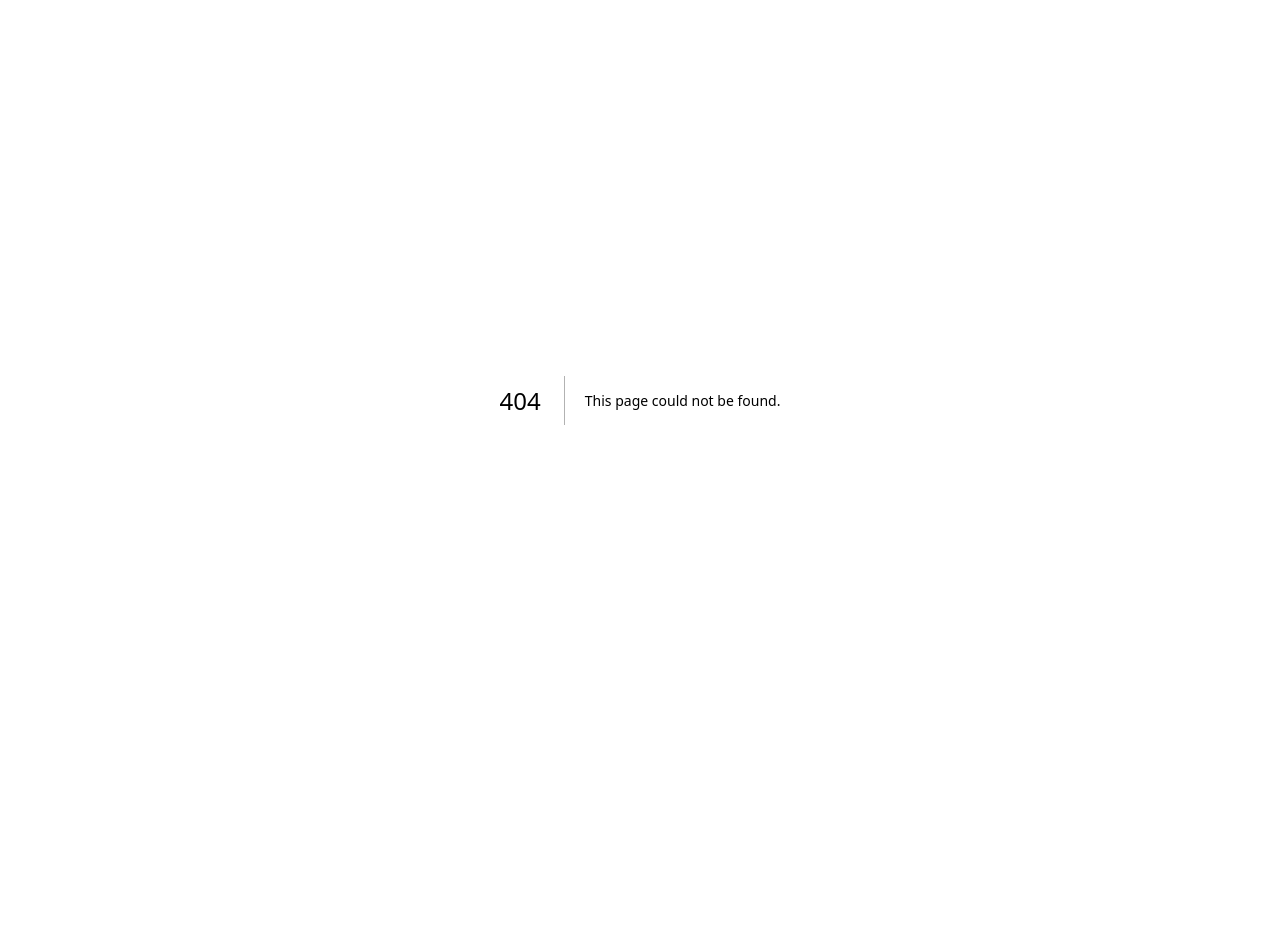
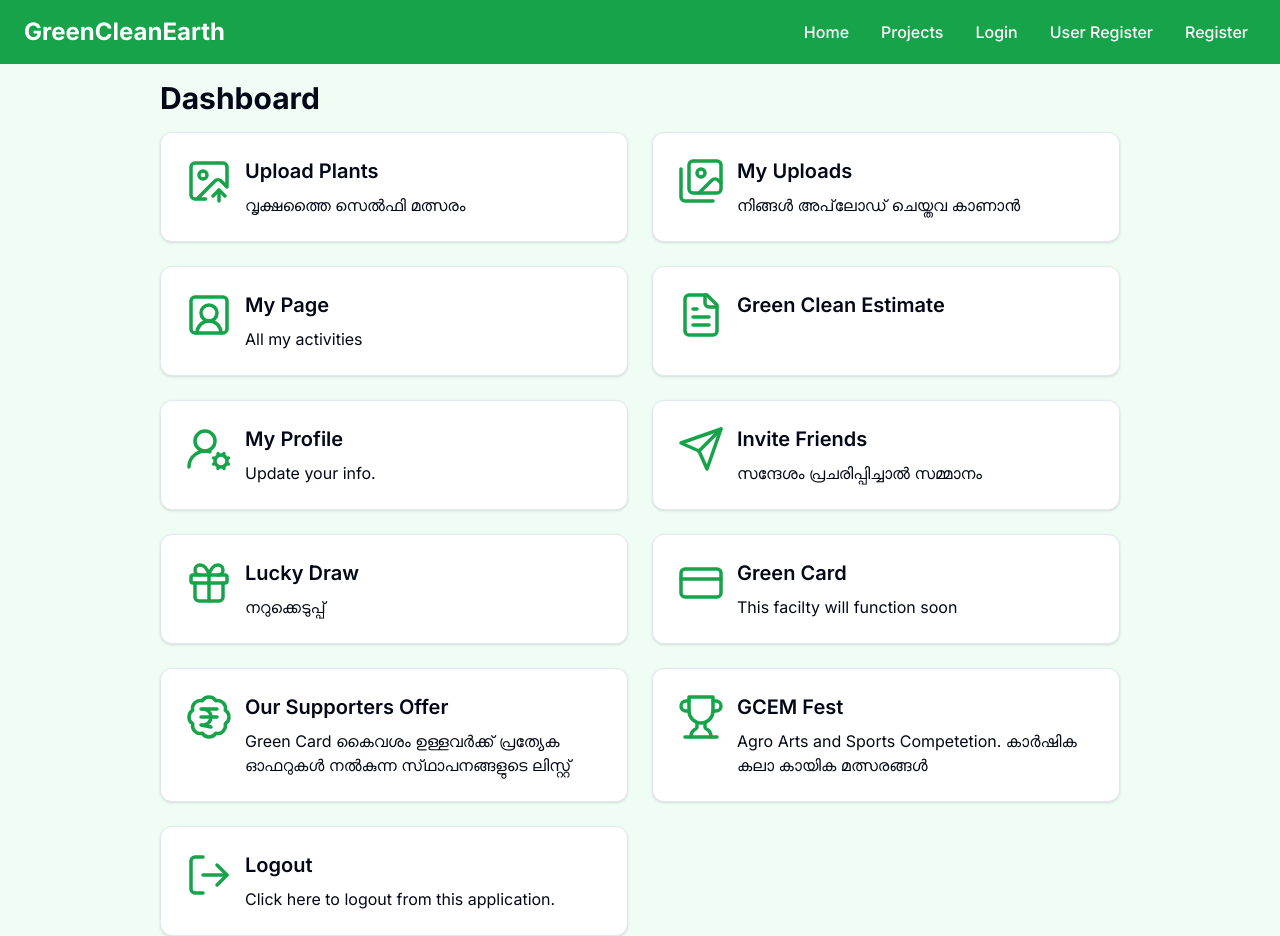
Before and after one commit to nihadgithub/Green-clean-earth, a Next.js app: page /user-dash-home in a window 1280 px wide. Before the commit this address had no page. Before the commit the page ends 800 px from the top, so only its background shows below. Built offline with nearby package versions, Linux system fonts and the light colour scheme.

Commit message:
ui - dashboard

```diff
--- /dev/null
+++ b/src/app/user-dash-home/page.tsx
@@ -0,0 +1,151 @@
+"use client";
+import NavigationBar from "@/components/navigationBar";
+import { BadgeIndianRupee, CreditCard, FileText, Gift, ImageUp, Images, LogOut, Send, SquareUserRound, Trophy, UserRoundCog } from "lucide-react";
+import Link from 'next/link'
+
+export default function UserDashHome() {
+  return (
+    <div className="bg-green-50 dark:bg-gray-900">
+      <NavigationBar />
+
+      <div className="container mx-auto md:max-w-5xl mt-4">
+        <h1 className="text-3xl my-4 font-bold">Dashboard</h1>
+        <div className="grid grid-cols-1 md:grid-cols-2 lg:grid-cols-2 gap-6">
+          <Link
+            className="flex justify-start items-start gap-3 text-xl border rounded-xl shadow p-6 bg-white hover:bg-green-100 hover:shadow-md hover:border-green-600"
+            href={""}>
+            <div>
+              <ImageUp size={48} color="#16a34a" strokeWidth={1.75} />
+            </div>
+            <div className="flex flex-col gap-2">
+              <p className="font-semibold text-xl">Upload Plants</p>
+              <p className="font-normal text-base">വൃക്ഷത്തൈ സെൽഫി മത്സരം</p>
+            </div>
+          </Link>
+
+
+          <Link
+            className="flex justify-start items-start gap-3 text-xl border rounded-xl shadow p-6 bg-white hover:bg-green-100 hover:shadow-md hover:border-green-600"
+            href={""}>
+            <div>
+              <Images size={48} color="#16a34a" strokeWidth={1.75} />
+            </div>
+            <div className="flex flex-col gap-2">
+              <p className="font-semibold text-xl">My Uploads</p>
+              <p className="font-normal text-base">നിങ്ങൾ അപ്‌ലോഡ് ചെയ്തവ കാണാൻ</p>
+            </div>
+          </Link>
+
+          <Link
+            className="flex justify-start items-start gap-3 text-xl border rounded-xl shadow p-6 bg-white hover:bg-green-100 hover:shadow-md hover:border-green-600"
+            href={""}>
+            <div>
+              <SquareUserRound size={48} color="#16a34a" strokeWidth={1.75} />
+            </div>
+            <div className="flex flex-col gap-2">
+              <p className="font-semibold text-xl">My Page</p>
+              <p className="font-normal text-base">All my activities</p>
+            </div>
+          </Link>
+
+          <Link
+            className="flex justify-start items-start gap-3 text-xl border rounded-xl shadow p-6 bg-white hover:bg-green-100 hover:shadow-md hover:border-green-600"
+            href={""}>
+            <div>
+            <FileText size={48} color="#16a34a" strokeWidth={1.75} />
+            </div>
+            <div className="flex flex-col gap-2">
+              <p className="font-semibold text-xl">Green Clean Estimate</p>
+              <p className="font-normal text-base"></p>
+            </div>
+          </Link>
+
+          <Link
+            className="flex justify-start items-start gap-3 text-xl border rounded-xl shadow p-6 bg-white hover:bg-green-100 hover:shadow-md hover:border-green-600"
+            href={""}>
+            <div>
+              <UserRoundCog size={48} color="#16a34a" strokeWidth={1.75} />
+            </div>
+            <div className="flex flex-col gap-2">
+              <p className="font-semibold text-xl">My Profile</p>
+              <p className="font-normal text-base">Update your info.</p>
+            </div>
+          </Link>
+
+          <Link
+            className="flex justify-start items-start gap-3 text-xl border rounded-xl shadow p-6 bg-white hover:bg-green-100 hover:shadow-md hover:border-green-600"
+            href={""}>
+            <div>
+              <Send size={48} color="#16a34a" strokeWidth={1.75} />
+            </div>
+            <div className="flex flex-col gap-2">
+              <p className="font-semibold text-xl">Invite Friends</p>
+              <p className="font-normal text-base">സന്ദേശം പ്രചരിപ്പിച്ചാൽ സമ്മാനം</p>
+            </div>
+          </Link>
+
+          <Link
+            className="flex justify-start items-start gap-3 text-xl border rounded-xl shadow p-6 bg-white hover:bg-green-100 hover:shadow-md hover:border-green-600"
+            href={""}>
+            <div>
+              <Gift size={48} color="#16a34a" strokeWidth={1.75} />
+            </div>
+            <div className="flex flex-col gap-2">
+              <p className="font-semibold text-xl">Lucky Draw</p>
+              <p className="font-normal text-base">നറുക്കെടുപ്പ്</p>
+            </div>
+          </Link>
+
+          <Link
+            className="flex justify-start items-start gap-3 text-xl border rounded-xl shadow p-6 bg-white hover:bg-green-100 hover:shadow-md hover:border-green-600"
+            href={""}>
+            <div>
+              <CreditCard size={48} color="#16a34a" strokeWidth={1.75} />
+            </div>
+            <div className="flex flex-col gap-2">
+              <p className="font-semibold text-xl">Green Card</p>
+              <p className="font-normal text-base">This facilty will function soon</p>
+            </div>
+          </Link>
+
+          <Link
+            className="flex justify-start items-start gap-3 text-xl border rounded-xl shadow p-6 bg-white hover:bg-green-100 hover:shadow-md hover:border-green-600"
+            href={""}>
+            <div>
+              <BadgeIndianRupee size={48} color="#16a34a" strokeWidth={1.75} />
+            </div>
+            <div className="flex flex-col gap-2">
+              <p className="font-semibold text-xl">Our Supporters Offer</p>
+              <p className="font-normal text-base">Green Card കൈവശം ഉള്ളവർക്ക് പ്രത്യേക ഓഫറുകൾ നൽകുന്ന സ്‌ഥാപനങ്ങളുടെ ലിസ്റ്റ്</p>
+            </div>
+          </Link>
+
+          <Link
+            className="flex justify-start items-start gap-3 text-xl border rounded-xl shadow p-6 bg-white hover:bg-green-100 hover:shadow-md hover:border-green-600"
+            href={""}>
+            <div>
+              <Trophy size={48} color="#16a34a" strokeWidth={1.75} />
+            </div>
+            <div className="flex flex-col gap-2">
+              <p className="font-semibold text-xl">GCEM Fest</p>
+              <p className="font-normal text-base">Agro Arts and Sports Competetion. കാർഷിക കലാ കായിക മത്സരങ്ങൾ</p>
+            </div>
+          </Link>
+
+          <Link
+            className="flex justify-start items-start gap-3 text-xl border rounded-xl shadow p-6 bg-white hover:bg-green-100 hover:shadow-md hover:border-green-600"
+            href={""}>
+            <div>
+              <LogOut size={48} color="#16a34a" strokeWidth={1.75} />
+            </div>
+            <div className="flex flex-col gap-2">
+              <p className="font-semibold text-xl">Logout</p>
+              <p className="font-normal text-base">Click here to logout from this application.</p>
+            </div>
+          </Link>
+
+        </div>
+      </div>
+    </div>
+ )
+}
```
